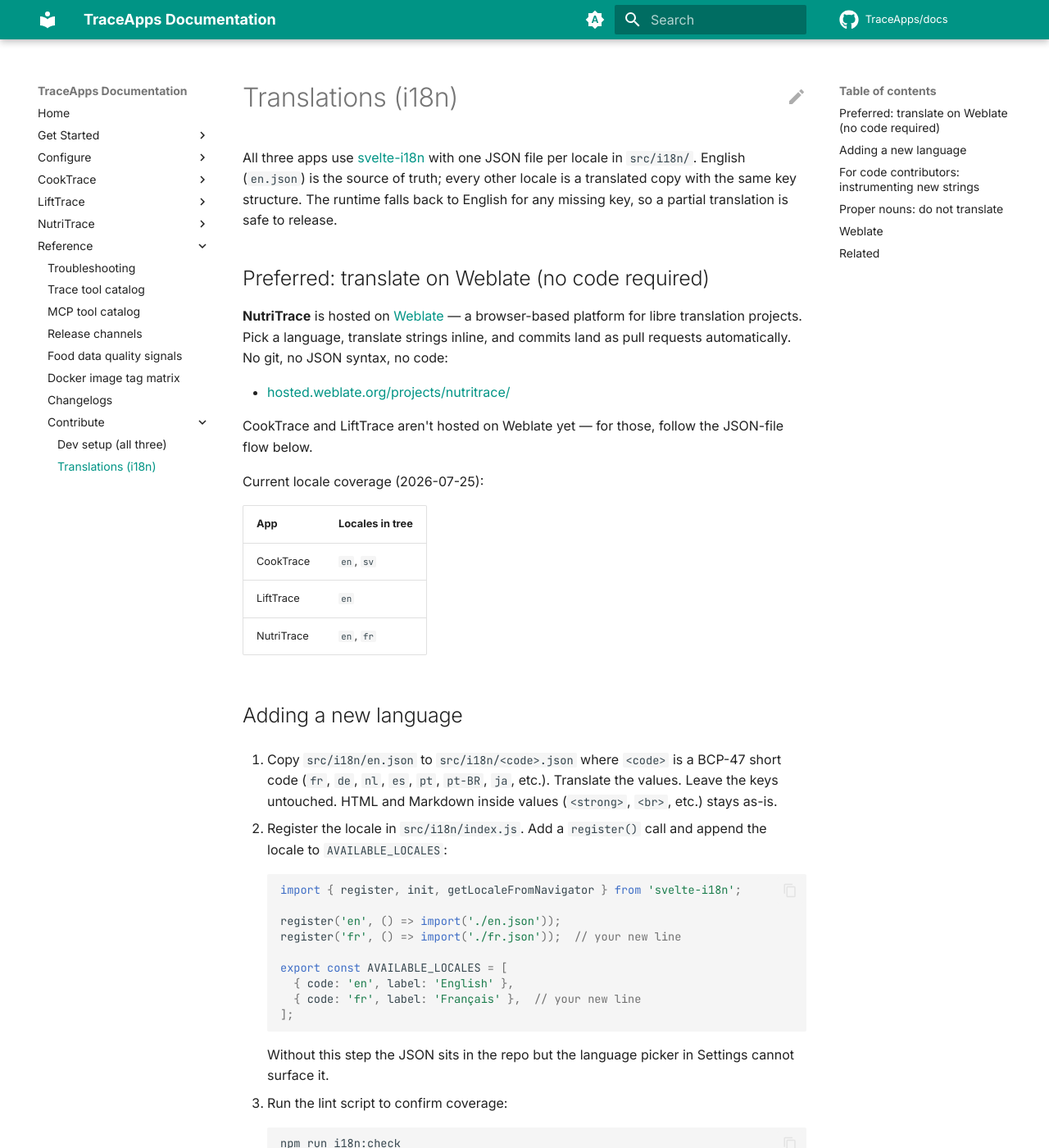
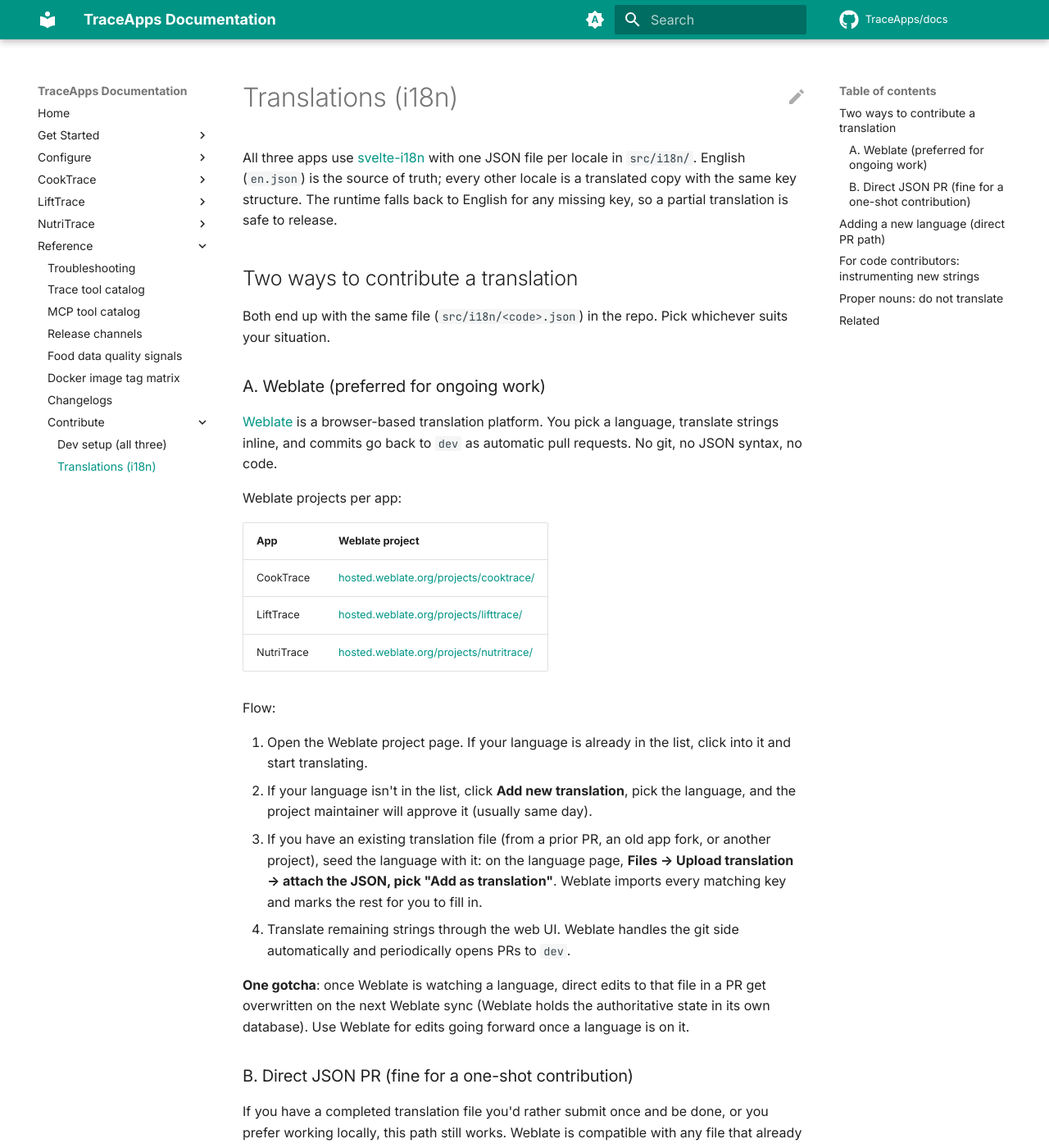
Before and after one commit to TraceApps/docs, an MkDocs documentation site: the page built from docs/contribute/translations.md, in a window 1280 px wide and 1400 px high. Shown: the whole window at 82% size. Built offline with MkDocs 1.6.1 and Material for MkDocs 9.7.7, drawn with Linux system fonts in a browser that asks for light colours; comment, search, counter and statistics services are not loaded; some of the changed text lies outside the part shown.

Commit message:
translations: document Weblate + direct JSON PR paths for all three apps

```diff
--- a/docs/contribute/translations.md
+++ b/docs/contribute/translations.md
@@ -2,15 +2,38 @@
 
 All three apps use [svelte-i18n](https://github.com/kaisermann/svelte-i18n) with one JSON file per locale in `src/i18n/`. English (`en.json`) is the source of truth; every other locale is a translated copy with the same key structure. The runtime falls back to English for any missing key, so a partial translation is safe to release.
 
-## Preferred: translate on Weblate (no code required)
+## Two ways to contribute a translation
 
-**NutriTrace** is hosted on [Weblate](https://weblate.org/) — a browser-based platform for libre translation projects. Pick a language, translate strings inline, and commits land as pull requests automatically. No git, no JSON syntax, no code:
+Both end up with the same file (`src/i18n/<code>.json`) in the repo. Pick whichever suits your situation.
 
-- [hosted.weblate.org/projects/nutritrace/](https://hosted.weblate.org/projects/nutritrace/)
+### A. Weblate (preferred for ongoing work)
 
-CookTrace and LiftTrace aren't hosted on Weblate yet — for those, follow the JSON-file flow below.
+[Weblate](https://weblate.org/) is a browser-based translation platform. You pick a language, translate strings inline, and commits go back to `dev` as automatic pull requests. No git, no JSON syntax, no code.
 
-Current locale coverage (2026-07-25):
+Weblate projects per app:
+
+| App | Weblate project |
+|-----|-----------------|
+| CookTrace  | [hosted.weblate.org/projects/cooktrace/](https://hosted.weblate.org/projects/cooktrace/) |
+| LiftTrace  | [hosted.weblate.org/projects/lifttrace/](https://hosted.weblate.org/projects/lifttrace/) |
+| NutriTrace | [hosted.weblate.org/projects/nutritrace/](https://hosted.weblate.org/projects/nutritrace/) |
+
+Flow:
+
+1. Open the Weblate project page. If your language is already in the list, click into it and start translating.
+2. If your language isn't in the list, click **Add new translation**, pick the language, and the project maintainer will approve it (usually same day).
+3. If you have an existing translation file (from a prior PR, an old app fork, or another project), seed the language with it: on the language page, **Files → Upload translation → attach the JSON, pick "Add as translation"**. Weblate imports every matching key and marks the rest for you to fill in.
+4. Translate remaining strings through the web UI. Weblate handles the git side automatically and periodically opens PRs to `dev`.
+
+**One gotcha**: once Weblate is watching a language, direct edits to that file in a PR get overwritten on the next Weblate sync (Weblate holds the authoritative state in its own database). Use Weblate for edits going forward once a language is on it.
+
+### B. Direct JSON PR (fine for a one-shot contribution)
+
+If you have a completed translation file you'd rather submit once and be done, or you prefer working locally, this path still works. Weblate is compatible with any file that already exists in the tree, it picks it up on the next sync (and then owns further edits per the gotcha above).
+
+Follow the "Adding a new language" steps below.
+
+Current locale coverage (2026-08-21):
 
 | App | Locales in tree |
 |-----|-----------------|
@@ -18,9 +41,9 @@ Current locale coverage (2026-07-25):
 | LiftTrace  | `en` |
 | NutriTrace | `en`, `fr` |
 
-## Adding a new language
+## Adding a new language (direct PR path)
 
-1. Copy `src/i18n/en.json` to `src/i18n/<code>.json` where `<code>` is a BCP-47 short code (`fr`, `de`, `nl`, `es`, `pt`, `pt-BR`, `ja`, etc.). Translate the values. Leave the keys untouched. HTML and Markdown inside values (`<strong>`, `<br>`, etc.) stays as-is.
+1. Copy `src/i18n/en.json` to `src/i18n/<code>.json` where `<code>` is a BCP-47 short code (`fr`, `de`, `nl`, `es`, `pt`, `pt-BR`, `ja`, `zh_Hans`, `zh_Hant`, etc.). Translate the values. Leave the keys untouched. HTML and Markdown inside values (`<strong>`, `<br>`, etc.) stays as-is.
 
 2. Register the locale in `src/i18n/index.js`. Add a `register()` call and append the locale to `AVAILABLE_LOCALES`:
 
@@ -87,10 +110,6 @@ Trace, Trace AI, CookTrace, LiftTrace, NutriTrace, TraceApps, wger, USDA, Open F
 
 Feature names inside the apps (Smart Log, Quick Calories, Adaptive TDEE, Meal Planner, Kitchen Gear, Cook Diary, Programs, Radio) also stay in English, matching the UI label.
 
-## Weblate
-
-The project structure is Weblate-ready (per-locale JSON with a stable key layout), but there is no hosted Weblate instance yet. Translations happen through PRs against the app repos. If a translator community forms around any of the apps, a Weblate mirror is the natural next step.
-
 ## Related
 
 - [Dev setup (all three)](dev-setup.md)
```
Also changed, not shown: other parts of docs/contribute/translations.md (+1 -1 lines).
